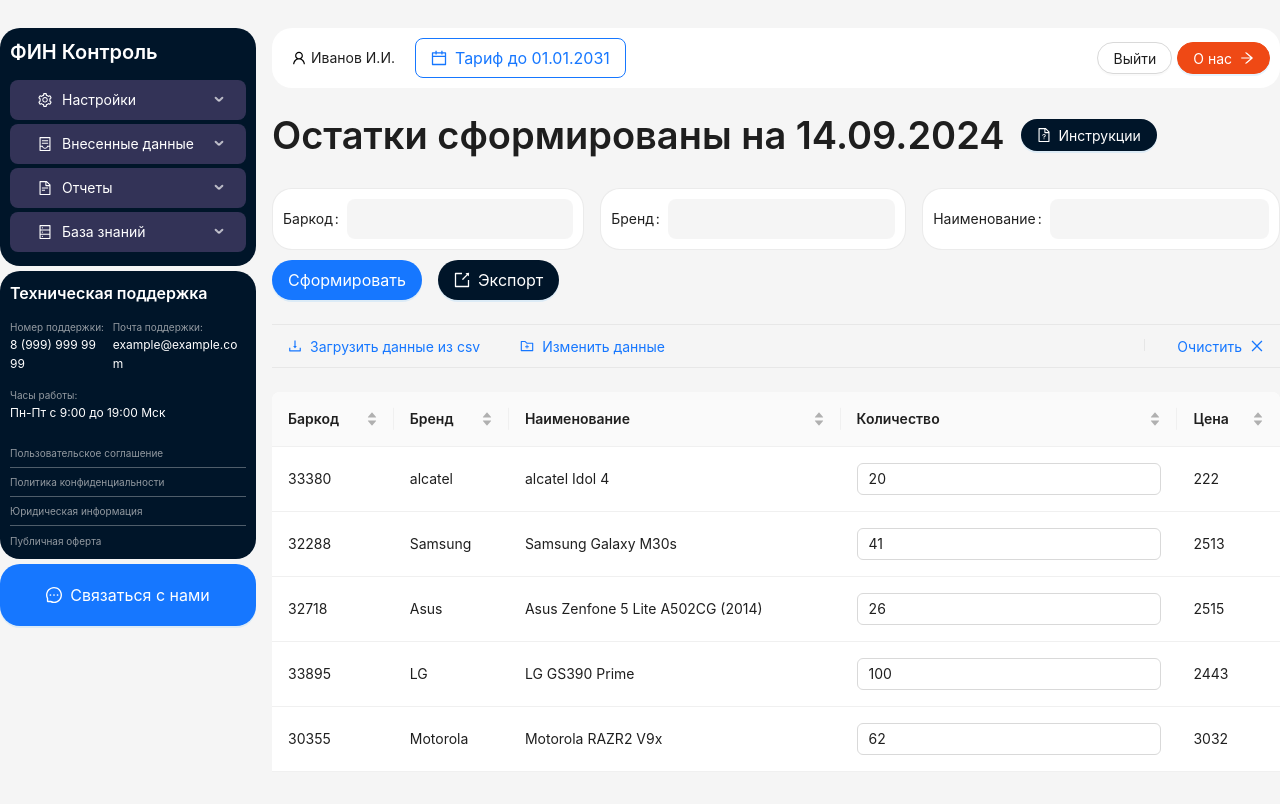
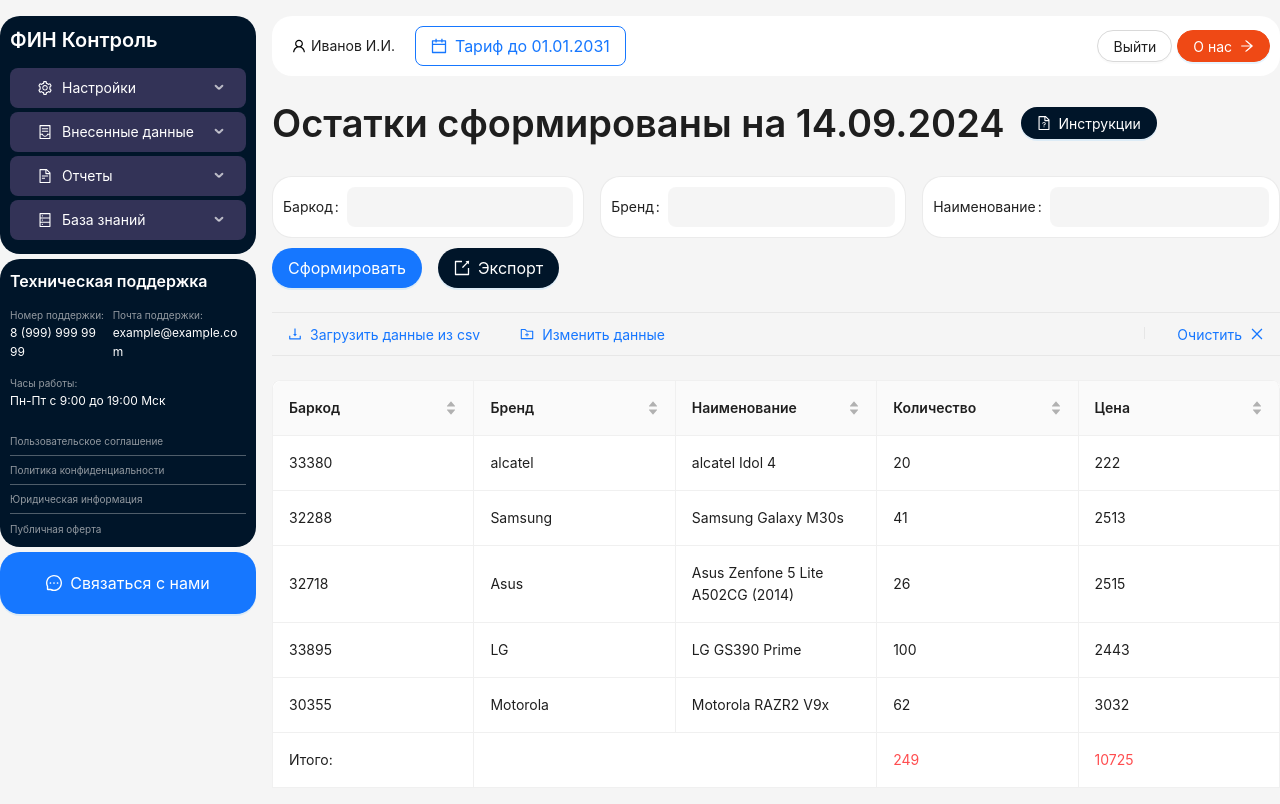
Before and after one commit to dariarus/table-PROFinance, a React (Vite) app: page / in a window 1280 px wide. Built offline with nearby package versions, Linux system fonts and the light colour scheme.

Commit message:
feature: добавить итоговую строку с суммами по количеству и цене. Настроить возможность изменения данных таблицы по двойному щелчку на ячейку

```diff
--- a/src/components/table/table.tsx
+++ b/src/components/table/table.tsx
@@ -1,7 +1,7 @@
-import React, { FC } from "react";
-import { Input, Table, type TableProps } from 'antd';
+import React, { FC, useState } from "react";
+import { Input, Table, type TableProps, Typography } from 'antd';
 
-type DataTable = {
+type Devices = {
   id: number;
   barcode: number;
   product_brand: string;
@@ -11,7 +11,9 @@
 }
 
 export const DataTable: FC = () => {
-  const dataSource: DataTable[] = [
+  const {Text} = Typography;
+
+  const dataSource: Devices[] = [
     {
       id: 1,
       barcode: 33380,
@@ -53,7 +55,57 @@
       price: 3032
     }]
 
-  const columns: TableProps<DataTable>['columns'] = [
+  const [data, setData] = useState(dataSource);
+  const [rowKey, setRowKey] = useState<number | null>(null); // Хранит ключ редактируемой строки
+  const [columnKey, setColumnKey] = useState<string>(''); // Хранит ключ редактируемой строки
+  const [editingCellValue, setEditingCellValue] = useState<Partial<Devices>>({}); // Хранит редактируемое значение
+//TODO: сделать useState и в useEffect подсчитывать новые количество и цену
+  // Определяет, редактируется ли строка
+  const isEditing = (record: Devices, key: string) => record.id === rowKey && key === columnKey;
+
+  // Функция для начала редактирования
+  const edit = (record: Devices, columnKey: string) => {
+    setRowKey(record.id);
+    setColumnKey(columnKey);
+    setEditingCellValue({...record}); // Записываем текущее значение в состояние
+  };
+
+  // Функция для сохранения изменений
+  const save = () => {
+    setData((previousData) =>
+      previousData.map((item) =>
+        item.id === rowKey ? {...item, ...editingCellValue} : item
+      )
+    );
+    setRowKey(null); // Очищаем ключ редактируемой строки
+  };
+
+  // Функция отмены редактирования
+  const cancel = () => {
+    setRowKey(null); // Сбрасываем состояние редактирования
+  };
+
+  const onCellEdit = (columnKey: keyof Devices) => (record: Devices) => ({
+      onDoubleClick: () => {
+        edit(record, columnKey); // Начать редактирование по двойному щелчку
+      },
+    });
+
+  const onCellRender = (columnKey: keyof Devices) => (value: number, record: Devices) =>
+      isEditing(record, columnKey) ? (
+        <Input
+          value={editingCellValue[columnKey]}
+          onChange={(e) =>
+            setEditingCellValue({...editingCellValue, [columnKey]: Number(e.target.value)})
+          }
+          onPressEnter={save}
+          onBlur={save} // Сохранение по выходу из поля ввода
+        />
+      ) : (
+        `${value}`
+      );
+
+  const columns: TableProps<Devices>['columns'] = [
     {
       title: 'Баркод',
       dataIndex: 'barcode',
@@ -77,15 +129,48 @@
       dataIndex: 'product_quantity',
       key: 'product quantity',
       sorter: (a, b) => a.product_quantity - b.product_quantity,
-      render: (number: number) => <Input value={number}/>
+      onCell: onCellEdit('product_quantity'),
+      render: onCellRender('product_quantity'),
     },
     {
       title: 'Цена',
       dataIndex: 'price',
       key: 'price',
       sorter: (a, b) => a.price - b.price,
+      onCell: onCellEdit('price'),
+      render: onCellRender('price'),
     },
   ];
 
-  return <Table columns={columns} dataSource={dataSource} pagination={false}/>;
+  const totalQuantity = data.reduce((acc, product) => acc + product.product_quantity, 0);
+  const totalPrice = data.reduce((acc, product) => acc + product.price, 0);
+
+  return (
+    <>
+      <Table
+        columns={columns}
+        dataSource={data}
+        pagination={false}
+        bordered
+        sticky
+        summary={() => {
+          return (
+            <Table.Summary fixed>
+              <Table.Summary.Row>
+                <Table.Summary.Cell index={0}>
+                  <Text>Итого:</Text>
+                </Table.Summary.Cell>
+                <Table.Summary.Cell index={1} colSpan={2}/>
+                <Table.Summary.Cell index={3}>
+                  <Text type="danger">{totalQuantity}</Text>
+                </Table.Summary.Cell>
+                <Table.Summary.Cell index={4}>
+                  <Text type="danger">{totalPrice}</Text>
+                </Table.Summary.Cell>
+              </Table.Summary.Row>
+            </Table.Summary>
+          )
+        }}/>
+    </>
+  );
 }
```
